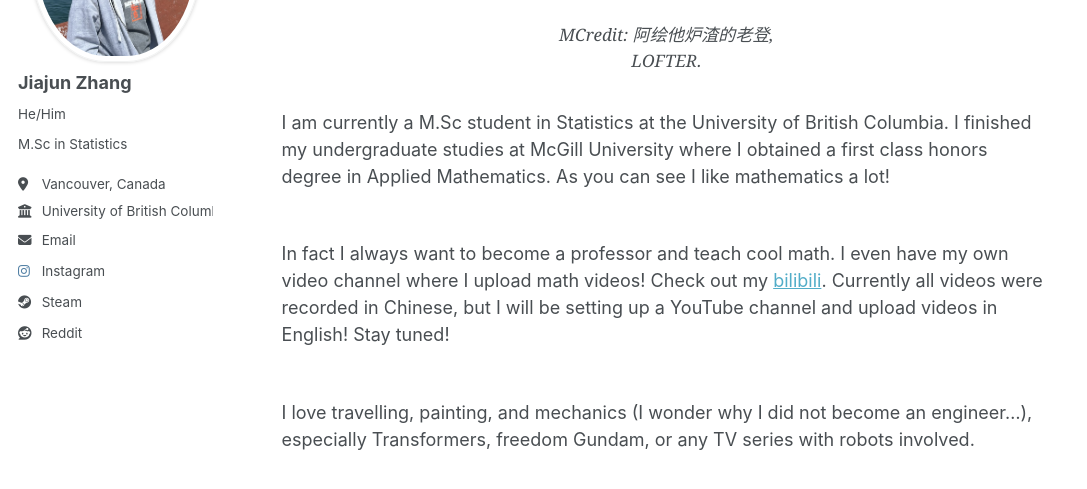
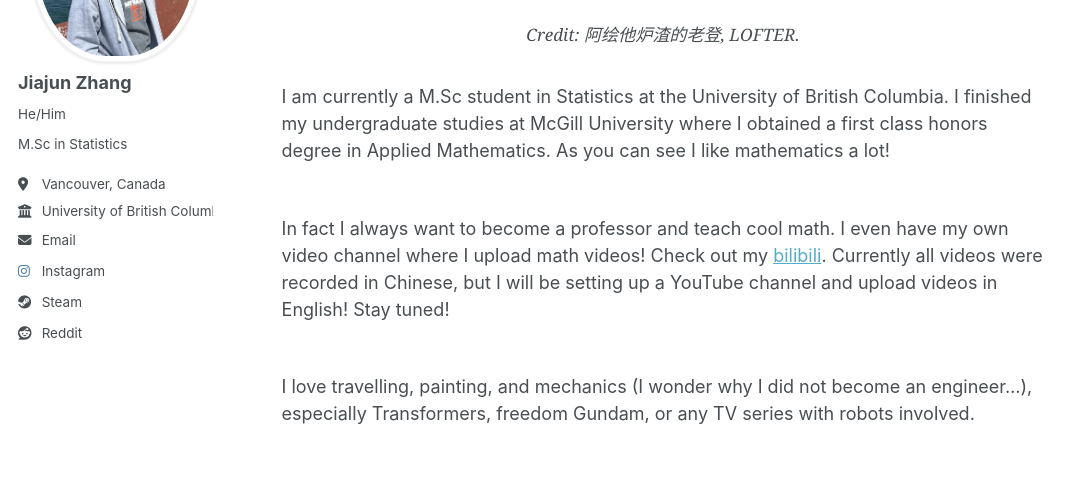
Before and after one commit to JohanssonRein/JohanssonRein.github.io, a Jekyll site: the page built from _pages/about.md, in a window 1280 px wide and 900 px high, scrolled down 365 px, cut to the strip 237-726 px from the top of the window. Shown: the whole strip, without its empty margins (0-1087 px from the left). Built offline with Jekyll 4.4.1, drawn with Linux system fonts in a browser that asks for light colours.

Commit message:
Update about.md

```diff
--- a/_pages/about.md
+++ b/_pages/about.md
@@ -18,7 +18,7 @@ My name is Johnson, I was originally born in Luoyang, China, a city known for it
     style="width: 280px; height: 280px; object-fit: cover; border-radius: 50%;"
   >
   <figcaption style="font-size: 0.95em; margin-top: 0.5em;">
-    <em>MCredit: 阿绘他炉渣的老登, LOFTER.</em>
+    <em>Credit: 阿绘他炉渣的老登, LOFTER.</em>
   </figcaption>
 </figure>
 
```
